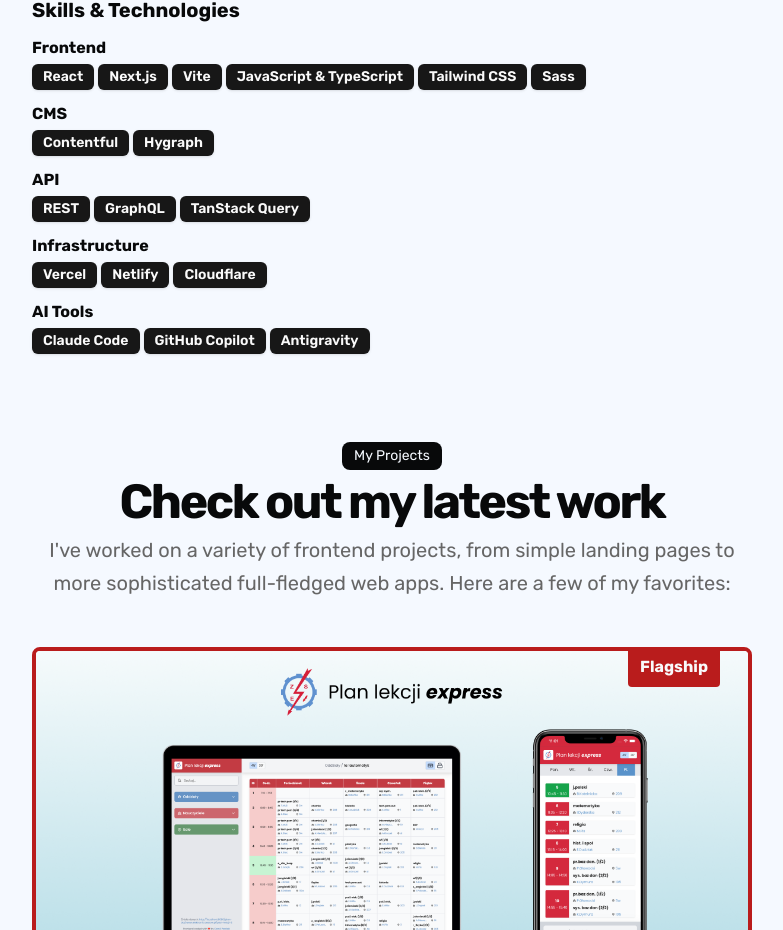
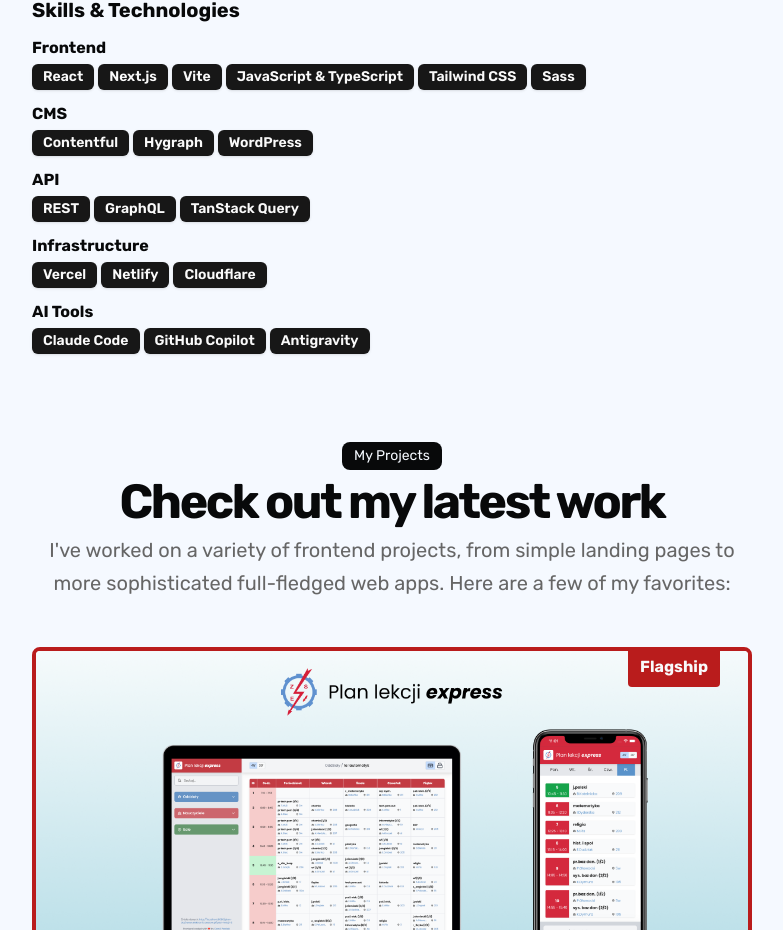
Before and after one commit to rico-et22/portfolio-website, a Next.js app: page / in a window 1280 px wide. Shown: the part 1578-2508 px from the top of the page, without its empty margins (248-1031 px from the left). Built offline with nearby package versions, Linux system fonts and the light colour scheme.

Commit message:
feat: add WordPress to CMS skills

```diff
--- a/src/data/resume.tsx
+++ b/src/data/resume.tsx
@@ -146,7 +146,7 @@
   avatarUrl: "/me.png",
   skills: [
     { category: "Frontend", items: ["React", "Next.js", "Vite", "JavaScript & TypeScript", "Tailwind CSS", "Sass"] },
-    { category: "CMS", items: ["Contentful", "Hygraph"] },
+    { category: "CMS", items: ["Contentful", "Hygraph", "WordPress"] },
     { category: "API", items: ["REST", "GraphQL", "TanStack Query"] },
     { category: "Infrastructure", items: ["Vercel", "Netlify", "Cloudflare"] },
     { category: "AI Tools", items: ["Claude Code", "GitHub Copilot", "Antigravity"] },
```
